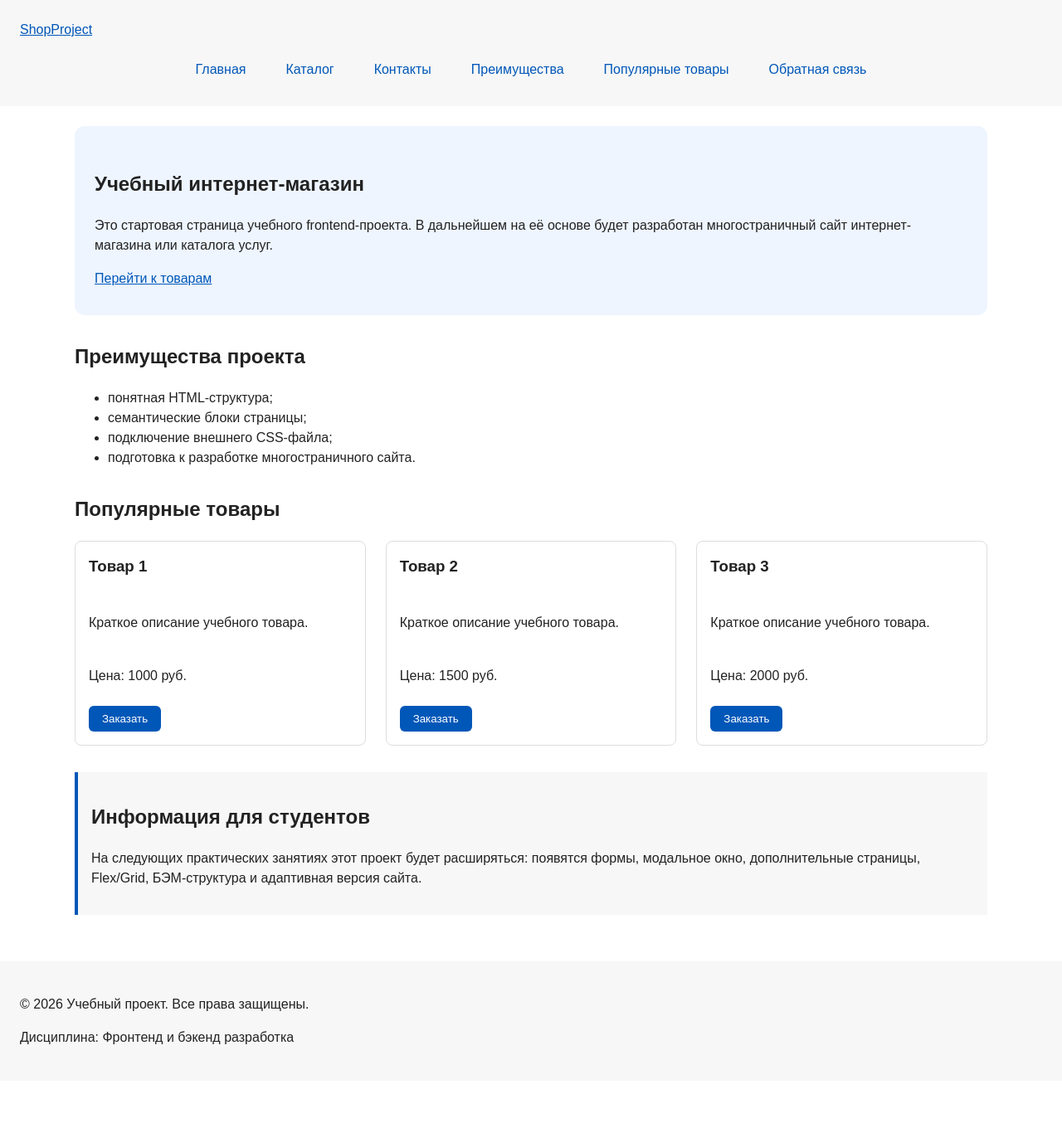
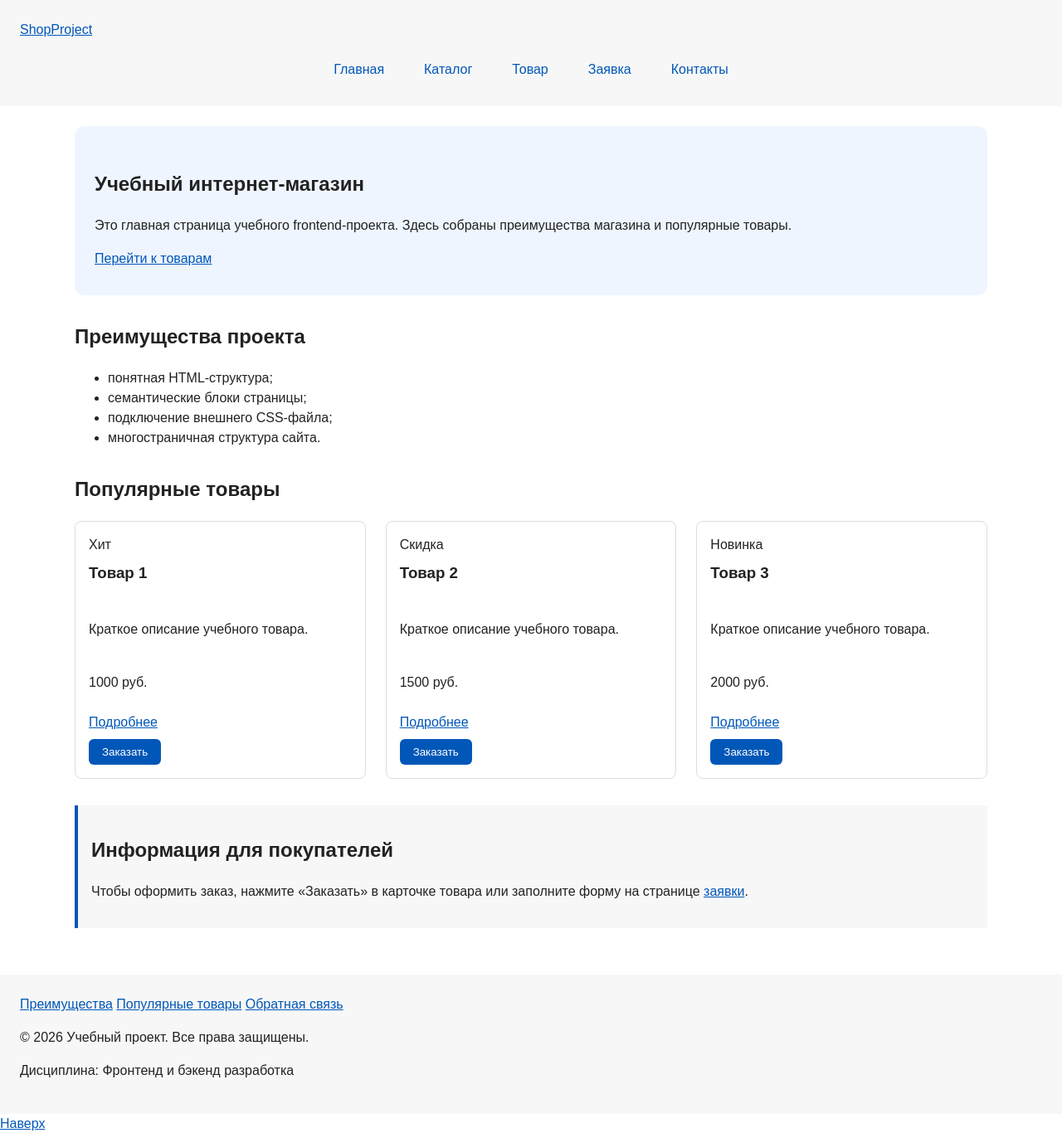
Before and after one commit to Altikk/kr1-html-css-shop, a plain HTML site: page index.html in a window 1280 px wide. Shown: the whole page at 83% size. Before the commit the page ends 1303 px from the top, so only its background shows below. Drawn offline with Linux system fonts and the light colour scheme.

Commit message:
fix: move footer inside body and add BEM classes to cards

```diff
--- a/index.html
+++ b/index.html
@@ -3,27 +3,26 @@
 <head>
   <meta charset="UTF-8">
   <meta name="viewport" content="width=device-width, initial-scale=1.0">
+  <meta name="description" content="Главная страница учебного интернет-магазина: преимущества и популярные товары.">
   <title>Учебный интернет-магазин</title>
   <link rel="stylesheet" href="css/style.css">
   <script src="js/main.js" defer></script>
   <meta property="og:type" content="website">
   <meta property="og:title" content="Учебный интернет-магазин">
   <meta property="og:description" content="Учебный frontend-проект интернет-магазина.">
-    <meta property="og:image" content="https://username.github.io/kr1-html-css-shop/images/preview.jpg">
 </head>
-<body>
+<body id="top">
   <header>
     <div class="site-header">
-    <a class="site-logo" href="index.html">ShopProject</a>
+      <a class="site-header__logo" href="index.html">ShopProject</a>
 
       <nav class="site-nav" aria-label="Основная навигация">
         <ul class="site-nav__list">
-    <li><a href="index.html">Главная</a></li>
-    <li><a href="catalog.html">Каталог</a></li>
-    <li><a href="contacts.html">Контакты</a></li>
-    <li><a href="index.html#advantages">Преимущества</a></li>
-    <li><a href="index.html#popular">Популярные товары</a></li>
-    <li><a href="index.html#contacts">Обратная связь</a></li>
+          <li class="site-nav__item"><a class="site-nav__link site-nav__link--active" href="index.html">Главная</a></li>
+          <li class="site-nav__item"><a class="site-nav__link" href="catalog.html">Каталог</a></li>
+          <li class="site-nav__item"><a class="site-nav__link" href="product.html">Товар</a></li>
+          <li class="site-nav__item"><a class="site-nav__link" href="order.html">Заявка</a></li>
+          <li class="site-nav__item"><a class="site-nav__link" href="contacts.html">Контакты</a></li>
         </ul>
       </nav>
     </div>
@@ -33,9 +32,8 @@
     <section class="hero">
       <h1>Учебный интернет-магазин</h1>
       <p>
-            Это стартовая страница учебного frontend-проекта.
-            В дальнейшем на её основе будет разработан многостраничный сайт
-            интернет-магазина или каталога услуг.
+        Это главная страница учебного frontend-проекта.
+        Здесь собраны преимущества магазина и популярные товары.
       </p>
       <a class="button" href="#popular">Перейти к товарам</a>
     </section>
@@ -47,7 +45,7 @@
         <li>понятная HTML-структура;</li>
         <li>семантические блоки страницы;</li>
         <li>подключение внешнего CSS-файла;</li>
-            <li>подготовка к разработке многостраничного сайта.</li>
+        <li>многостраничная структура сайта.</li>
       </ul>
     </section>
 
@@ -56,27 +54,33 @@
 
       <div class="products-grid">
         <article class="product-card">
-      <h3>Товар 1</h3>
-      <p>Краткое описание учебного товара.</p>
-      <p>Цена: 1000 руб.</p>
+          <span class="product-card__badge">Хит</span>
+          <h3 class="product-card__title">Товар 1</h3>
+          <p class="product-card__description">Краткое описание учебного товара.</p>
+          <p class="product-card__price">1000 руб.</p>
+          <a class="product-card__link" href="product.html">Подробнее</a>
           <button class="button product-card__button" type="button" data-product="Товар 1">
             Заказать
           </button>
         </article>
 
-    <article class="product-card">
-      <h3>Товар 2</h3>
-      <p>Краткое описание учебного товара.</p>
-      <p>Цена: 1500 руб.</p>
+        <article class="product-card product-card--discount">
+          <span class="product-card__badge">Скидка</span>
+          <h3 class="product-card__title">Товар 2</h3>
+          <p class="product-card__description">Краткое описание учебного товара.</p>
+          <p class="product-card__price">1500 руб.</p>
+          <a class="product-card__link" href="product.html">Подробнее</a>
           <button class="button product-card__button" type="button" data-product="Товар 2">
             Заказать
           </button>
         </article>
 
         <article class="product-card">
-      <h3>Товар 3</h3>
-      <p>Краткое описание учебного товара.</p>
-      <p>Цена: 2000 руб.</p>
+          <span class="product-card__badge">Новинка</span>
+          <h3 class="product-card__title">Товар 3</h3>
+          <p class="product-card__description">Краткое описание учебного товара.</p>
+          <p class="product-card__price">2000 руб.</p>
+          <a class="product-card__link" href="product.html">Подробнее</a>
           <button class="button product-card__button" type="button" data-product="Товар 3">
             Заказать
           </button>
@@ -85,11 +89,10 @@
     </section>
 
     <aside class="aside-info">
-    <h2>Информация для студентов</h2>
+      <h2>Информация для покупателей</h2>
       <p>
-        На следующих практических занятиях этот проект будет расширяться:
-        появятся формы, модальное окно, дополнительные страницы, Flex/Grid,
-        БЭМ-структура и адаптивная версия сайта.
+        Чтобы оформить заказ, нажмите «Заказать» в карточке товара
+        или заполните форму на странице <a href="order.html">заявки</a>.
       </p>
     </aside>
   </main>
@@ -169,7 +172,7 @@
       </div>
 
       <div class="form-field form-field--checkbox">
-      <label>
+        <label for="order-agreement">
           <input
             id="order-agreement"
             name="agreement"
@@ -191,11 +194,16 @@
     Форма успешно отправлена!
   </p>
 
-</body>
-
   <footer id="contacts">
+    <nav class="footer-nav" aria-label="Быстрые ссылки">
+      <a href="index.html#advantages">Преимущества</a>
+      <a href="index.html#popular">Популярные товары</a>
+      <a href="contacts.html#feedback">Обратная связь</a>
+    </nav>
     <p>&copy; 2026 Учебный проект. Все права защищены.</p>
     <p>Дисциплина: Фронтенд и бэкенд разработка</p>
   </footer>
 
+  <a class="back-to-top" href="#top">Наверх</a>
+</body>
 </html>
```
Lines whose indentation alone changed are shown as unchanged.
